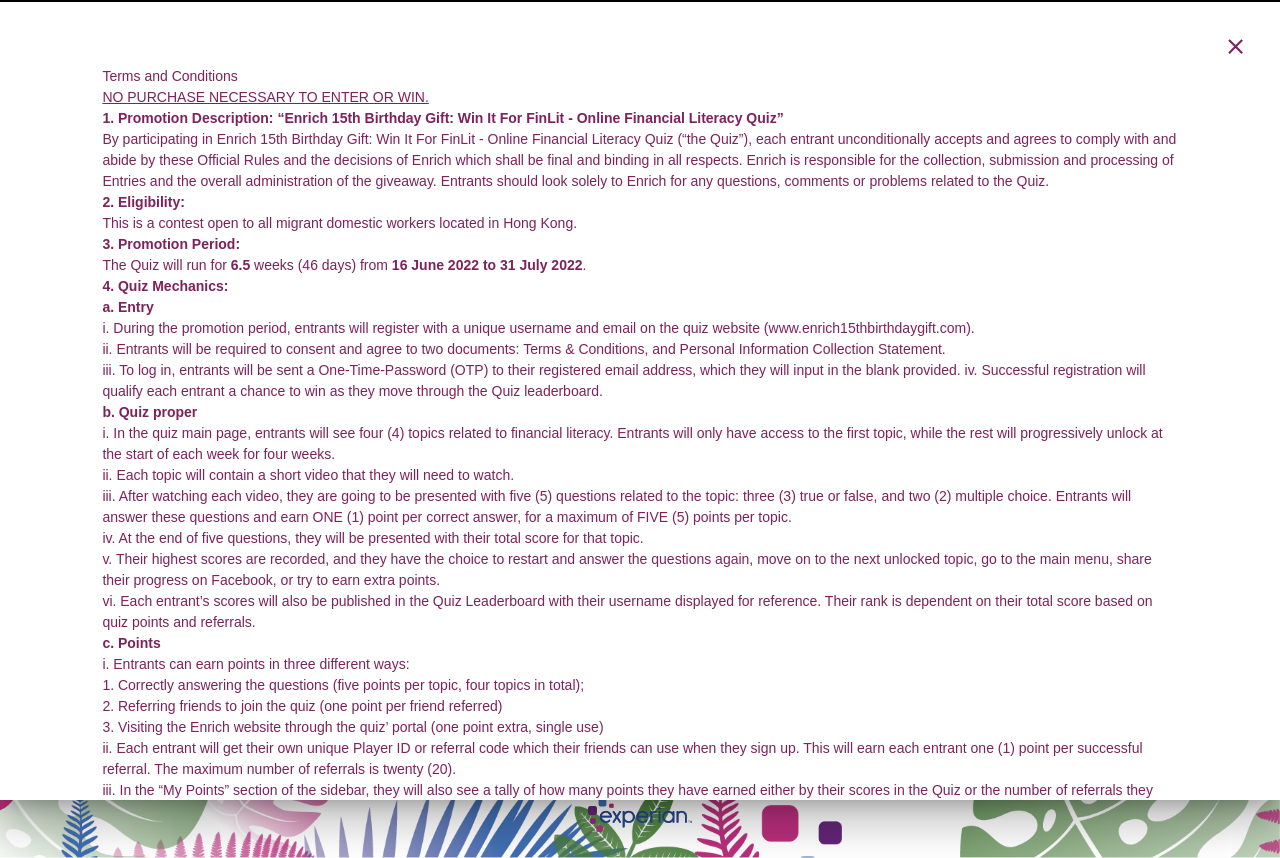
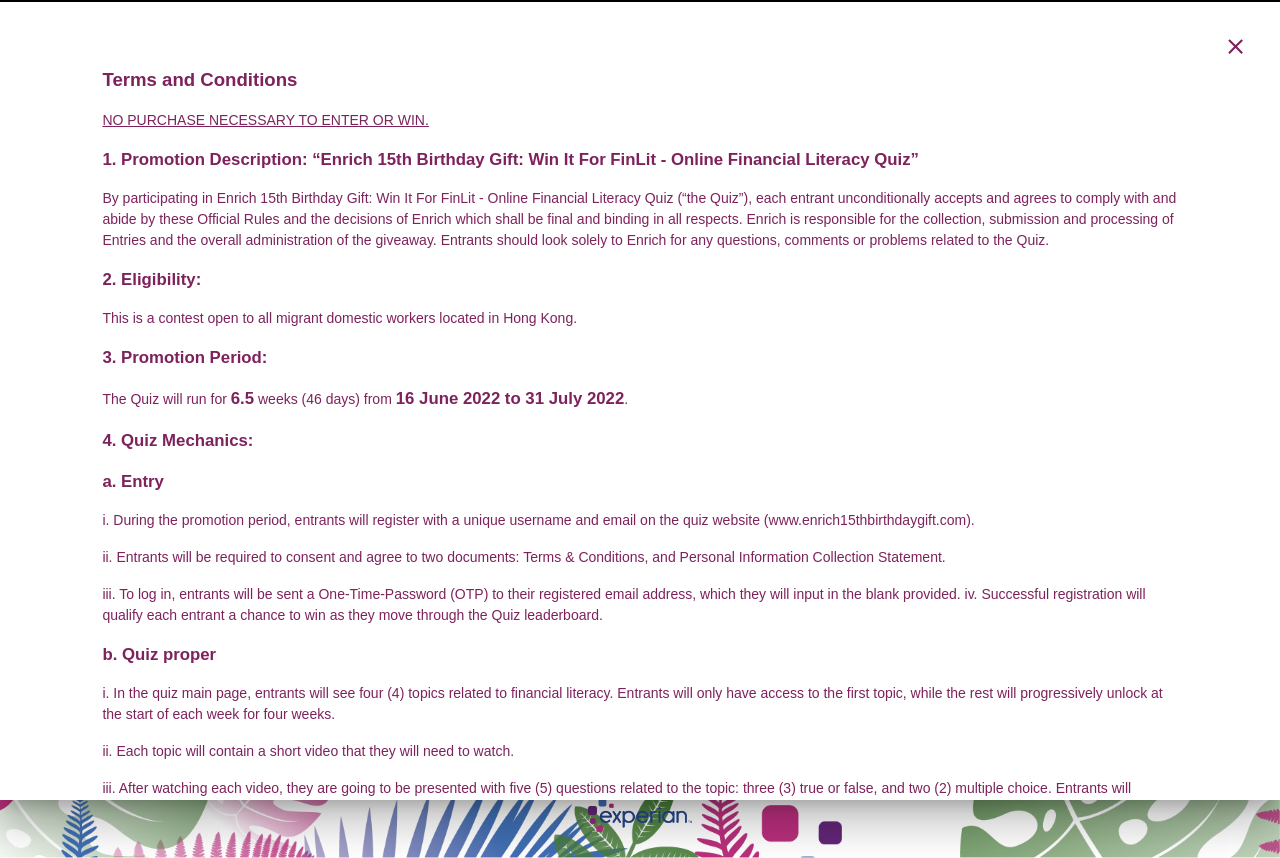
Before and after one commit to xrayleo/september, a React (Vite) app: page / in a window 1280 px wide. Both pictures are taken after a click on the element "Terms & Conditions". Built offline with nearby package versions, Linux system fonts and the light colour scheme.

Commit message:
build new version

```diff
--- /dev/null
+++ b/src/assets/styles/main.module.css
@@ -0,0 +1,3 @@
+p{
+    margin: 16px 0;
+}
--- a/src/components/terms/index.scss
+++ b/src/components/terms/index.scss
@@ -0,0 +1,12 @@
+.term-box .policies>p{
+    margin: 16px 0;
+    font-weight: 1.2rem;
+}
+.term-box .policies>h3{
+    font-size: 1.33rem;
+    font-weight: 700;
+}
+.term-box .policies b{
+    font-size: 1.2rem;
+    font-weight: 600;
+}
--- a/src/components/terms/index.tsx
+++ b/src/components/terms/index.tsx
@@ -2,6 +2,7 @@
 import { Box, Modal, Stack, Typography } from "@mui/material";
 import CloseIcon from "@mui/icons-material/Close";
 import { useTranslation } from "react-i18next";
+import "./index.scss";
 
 const style = {
     position: "absolute" as "absolute",
@@ -33,7 +34,7 @@
                     <Stack alignItems="end" sx={{ transition: "translateX(10px)",zIndex: "100" }}>
                         <CloseIcon sx={{color: "rgb(126, 34, 92)",fontSize: "1.8rem",cursor: "pointer"}} onClick={() => props.onTerms(false)}/>
                     </Stack>
-                    <div dangerouslySetInnerHTML={{__html: props.termDetails}}></div>
+                    <div dangerouslySetInnerHTML={{__html: props.termDetails}} className="term-box"></div>
                     {/* <Typography fontWeight="bold" marginTop="15px" variant="h5" component="h3">Syarat dan Ketentuan</Typography>
                     <Typography sx={{mt: 2,textDecoration: "underline",lineHeight: "1.3rem",fontSize: "1.2rem",}}>TIDAK PERLU PEMBELIAN UNTUK MENGIKUTI ATAU MENANG.</Typography>
                     <Typography marginTop="16px" fontWeight="bold" fontSize="1.2rem" lineHeight="1.3">
--- a/src/react-i18next/locales/en.json
+++ b/src/react-i18next/locales/en.json
@@ -9,9 +9,9 @@
             "subTitle": "Online Financial Literacy Quiz",
             "tip1": "Congratulations to all the winners! All winners have been contacted by registered email. Thank you again for your participation!",
             "tip2Start": "Please fill out this ",
-            "tip2Text": "[link]",
+            "tip2Text": "survey",
             "tip2Link": "https://tinyurl.com/WinitforFinLitFeedback",
-            "tip2End": "survey",
+            "tip2End": "",
             "tip3Start": "For questions or concerns, please feel free to ",
             "tip3Text": "contact",
             "tip3Link": "https://quizwinners@enrichhk.org",
--- a/src/react-i18next/locales/ina.json
+++ b/src/react-i18next/locales/ina.json
@@ -8,8 +8,8 @@
         {
             "subTitle": "Kuis Online Literasi Finansial",
             "tip1": "Selamat kepada semua pemenang! Semua pemenang telah dihubungi melalui email terdaftar. Terima kasih sekali lagi atas partisipasi Anda! ",
-            "tip2Start": "Mohon untuk mengisi survey",
-            "tip2Text": "[link] ",
+            "tip2Start": "Mohon untuk mengisi",
+            "tip2Text": "survey",
             "tip2Link": "https://tinyurl.com/WinitforFinLitFeedback",
             "tip2End": "ini",
             "tip3Start": "Jika ada pertanyaan atau keraguan, silahkan ",
--- a/src/views/Home/index.scss
+++ b/src/views/Home/index.scss
@@ -20,5 +20,5 @@
   color: #0065cc;
   font-weight: 700;
   font-size: 1.2rem;
-  // text-decoration: underline;
+  text-decoration: underline;
 }
--- a/src/views/Home/index.tsx
+++ b/src/views/Home/index.tsx
@@ -117,16 +117,16 @@
               <Typography variant="h6" component="p" sx={{ marginTop: '5px', color: 'rgb(92, 92, 92)', fontSize: '16px', fontWeight: '500', width: '84%', textAlign: 'center', lineHeight: '1.5rem' }}>
                 {item.tip2Start}&nbsp;
                 <a href={item.tip2Link}target="_blank" className="tip-link">
-                  {item.tip2Text}&nbsp;
+                  {item.tip2Text}
                 </a>
-                {item.tip2End}
+                &nbsp;{item.tip2End}
               </Typography>
               <Typography variant="h6" component="p" sx={{ marginTop: '5px', color: 'rgb(92, 92, 92)', fontSize: '16px', fontWeight: '500', width: '84%', textAlign: 'center', lineHeight: '1.5rem' }}>
                 {item.tip3Start}
                 <a href={item.tip3Link} target="_blank" className="tip-link">
-                  {item.tip3Text}&nbsp;
+                  {item.tip3Text}
                 </a>
-                {item.tip3End}
+                &nbsp;{item.tip3End}
               </Typography>
               <ButtonGroup orientation="vertical" variant="contained" sx={{ marginTop: '20px' }}>
                 <CustomButton variant="contained" onClick={() => go('/win')}> {item.primaryButton} </CustomButton>
```
Also changed, not shown: 4 other files (tests, documents, lock files or other folders).
